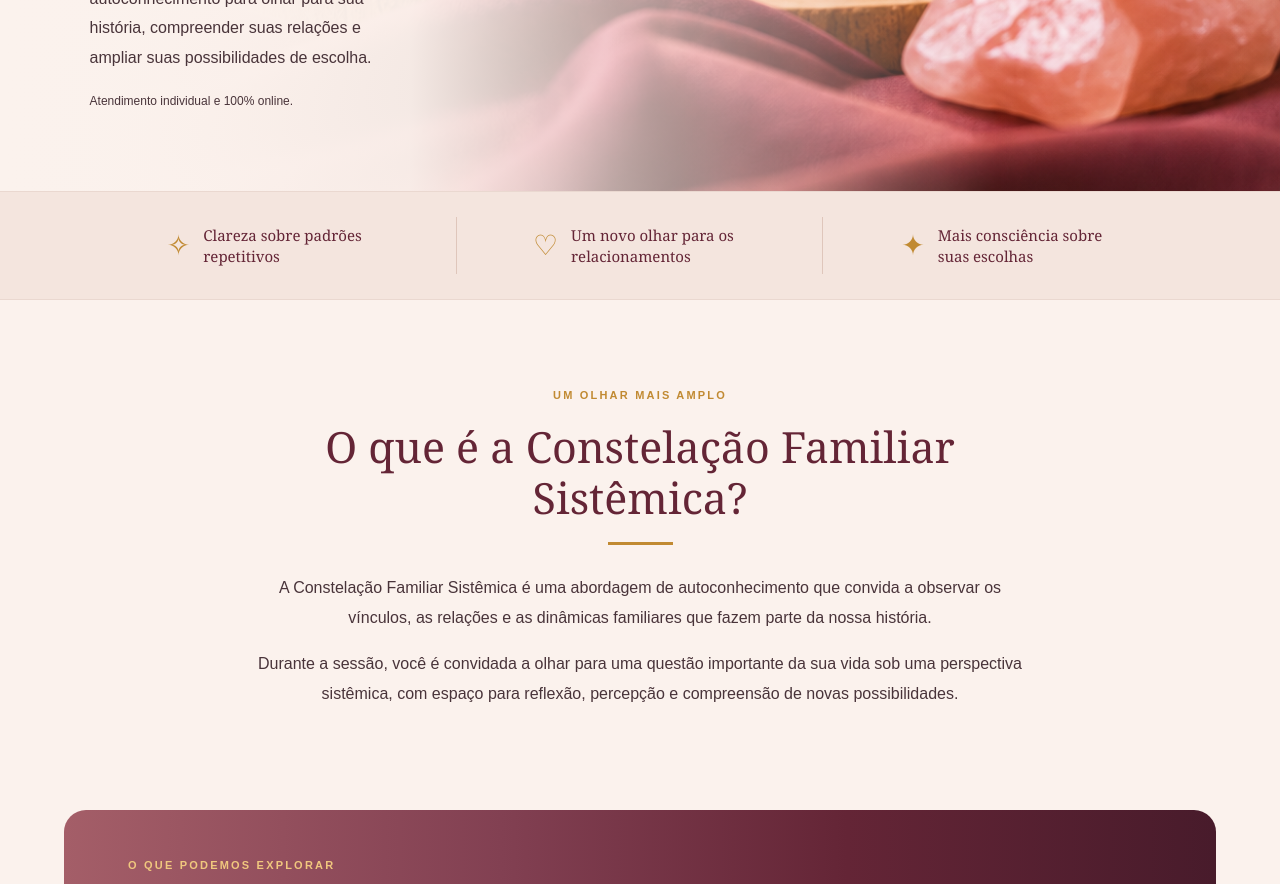
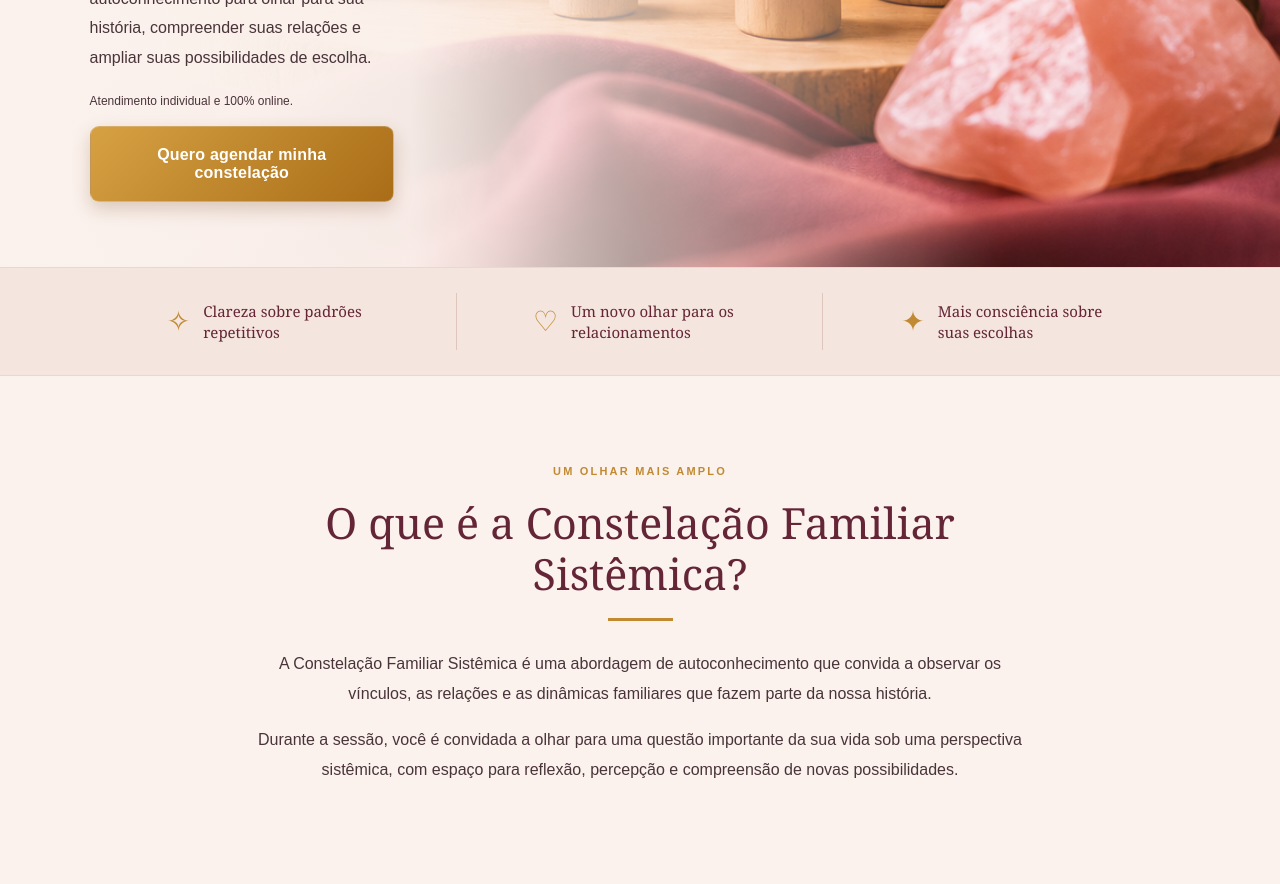
Before and after one commit to Institutokamilahfranco/instituto-kamilah-site, a Next.js app: page /constelacao-familiar in a window 1280 px wide. Shown: the part 1140-2024 px from the top of the page. Built offline with nearby package versions, Linux system fonts and the light colour scheme.

Commit message:
Update page.js

```diff
--- a/app/constelacao-familiar/page.js
+++ b/app/constelacao-familiar/page.js
@@ -60,9 +60,12 @@ export default function ConstelacaoFamiliar() {
         </a>
       </header>
 
-      <section className="hero" id="inicio">
+
+<section className="hero" id="inicio">
   <div className="hero-conteudo">
-    <span className="etiqueta">CONSTELAÇÃO FAMILIAR SISTÊMICA</span>
+    <span className="etiqueta">
+      CONSTELAÇÃO FAMILIAR SISTÊMICA
+    </span>
 
     <h1>
       Existem histórias que começaram antes de você.
@@ -78,6 +81,15 @@ export default function ConstelacaoFamiliar() {
     <span className="nota">
       Atendimento individual e 100% online.
     </span>
+
+    <a
+      href={linkAgendamento}
+      className="botao botao-desktop"
+      target="_blank"
+      rel="noopener noreferrer"
+    >
+      Quero agendar minha constelação
+    </a>
   </div>
 
   <div className="hero-imagem-mobile">
@@ -89,13 +101,14 @@ export default function ConstelacaoFamiliar() {
 
   <a
     href={linkAgendamento}
-    className="botao"
+    className="botao botao-mobile"
     target="_blank"
     rel="noopener noreferrer"
   >
     Quero agendar minha constelação
   </a>
 </section>
+
 
       <section className="beneficios">
         <article>
```
